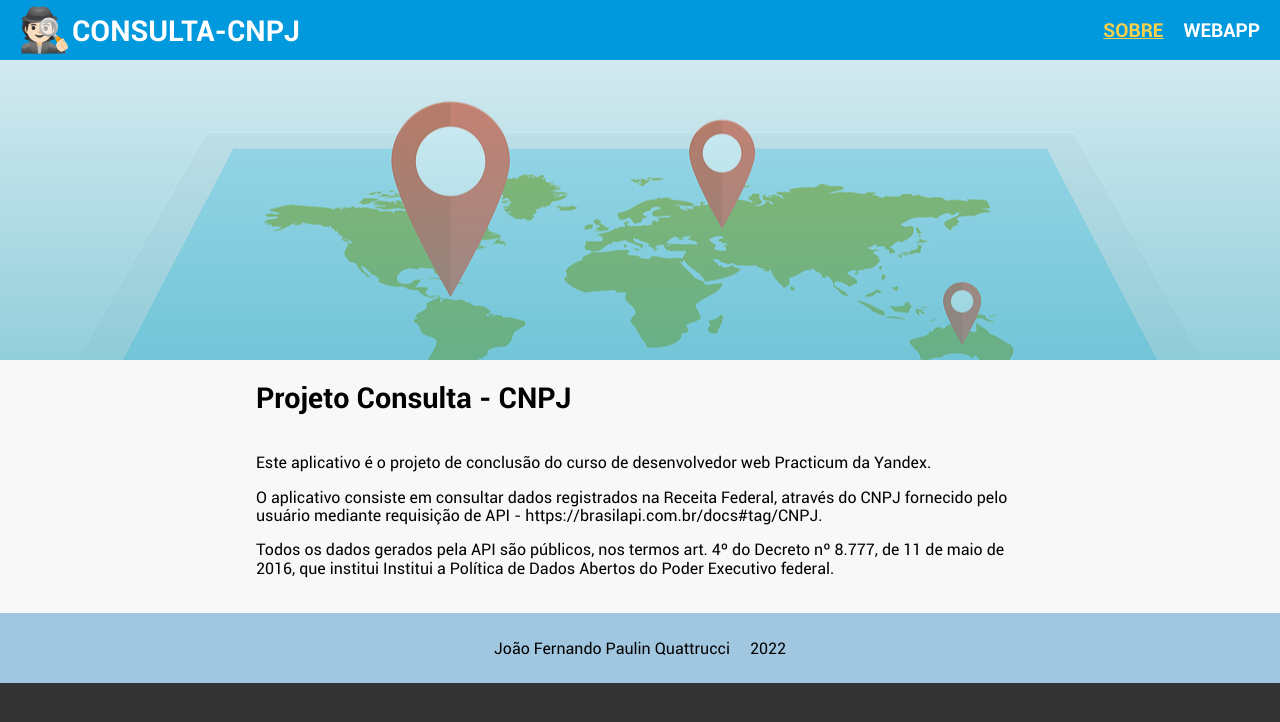
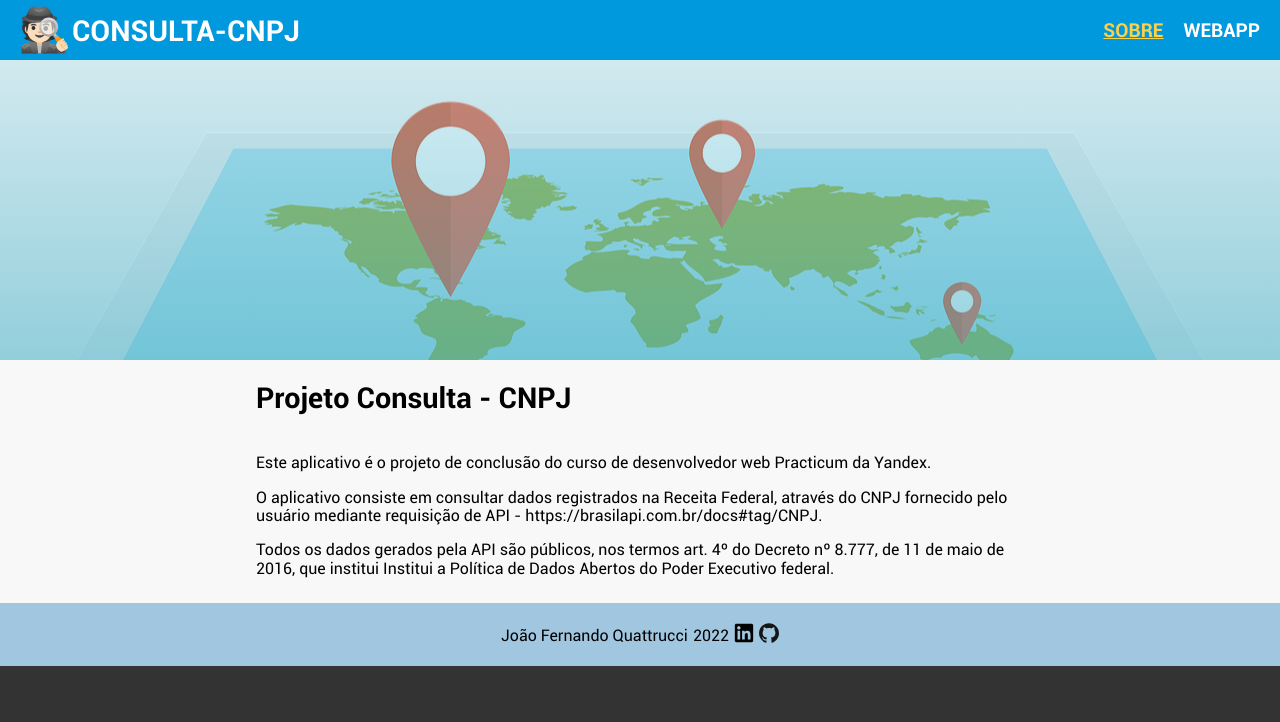
Before and after one commit to joaofq/projeto-cnpj, a React (Create React App) app: page /#/ in a window 1280 px wide. Shown: the top 722 px of the page. Built offline with nearby package versions, Linux system fonts and the light colour scheme.

Commit message:
Increase footer and Result list

```diff
--- a/src/components/Footer/Footer.js
+++ b/src/components/Footer/Footer.js
@@ -1,11 +1,22 @@
 import React from 'react';
 import './footer.css';
+import linkedin from '../../images/linkedin.svg';
+import github from '../../images/github.svg';
 
 function Footer() {
   return (
     <footer className="footer">
-      <p>João Fernando Paulin Quattrucci</p>
-      <p>2022</p>
+      <p className="footer__text">João Fernando Quattrucci</p>
+      <p className="footer__text">2022</p>
+      <a
+        href="https://www.linkedin.com/in/jo%C3%A3o-fernando-quattrucci-15334566"
+        target="_blank"
+      >
+        <img src={linkedin} className="footer__icons" />
+      </a>
+      <a href="https://github.com/joaofq" target="_blank">
+        <img src={github} className="footer__icons" />
+      </a>
     </footer>
   );
 }
--- a/src/components/Footer/footer.css
+++ b/src/components/Footer/footer.css
@@ -1,9 +1,19 @@
 .footer {
-  margin-top: 20px;
-  padding: 10px;
+  margin-top: 10px;
+  padding: 20px;
   background-color: #a1c7e0;
   display: flex;
   justify-content: center;
-  gap: 20px;
+  align-items: center;
+  gap: 5px;
   font-size: 1em;
 }
+
+.footer__text {
+  margin: 0;
+}
+
+.footer__icons {
+  width: 20px;
+  height: 20px;
+}
--- a/src/components/Result/Result.js
+++ b/src/components/Result/Result.js
@@ -12,14 +12,14 @@ function Result(props) {
     <section className="result">
       {props.data && (
         <>
-          <h1 className="result__titulo">
-            {'CNPJ  ' +
-              props.data.cnpj.replace(
-                /^(\d{2})(\d{3})(\d{3})(\d{4})(\d{2})/,
-                '$1.$2.$3/$4-$5',
-              )}
-          </h1>
           <ul className="result__list">
+            <li className="result__titulo">
+              {'CNPJ  ' +
+                props.data.cnpj.replace(
+                  /^(\d{2})(\d{3})(\d{3})(\d{4})(\d{2})/,
+                  '$1.$2.$3/$4-$5',
+                )}
+            </li>
             <li className="resutado__list_item">
               <p className="result__subtitulo">RAZÃO SOCIAL:</p>
               <p className="result__dado">{props.data.razao_social}</p>
--- a/src/components/Result/result.css
+++ b/src/components/Result/result.css
@@ -1,17 +1,15 @@
 .result {
-  margin-top: 20px;
+  margin-top: 10px;
   text-align: left;
   width: 60%;
   min-height: 20vh;
-  background-color: #edecec;
-  border-radius: 15px 15px;
-  box-shadow: 10px black;
 }
 
 .result__list {
   padding: 10px;
-  margin-top: 40px;
   list-style: none;
+  background-color: #edecec;
+  border-radius: 15px 15px;
 }
 
 .result__list_item {
@@ -19,6 +17,7 @@
 }
 
 .result__titulo {
+  padding: 20px 0;
   text-align: center;
   font-size: 1.8em;
 }
```
Also changed, not shown: src/components/App/App.js (+0 -7 lines), src/images/github.svg (added), src/images/linkedin.svg (added).
